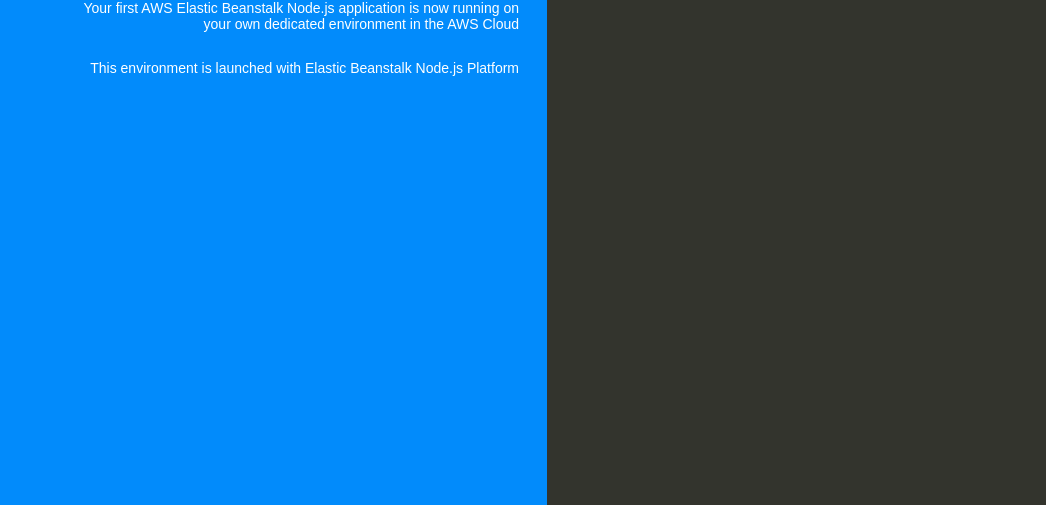
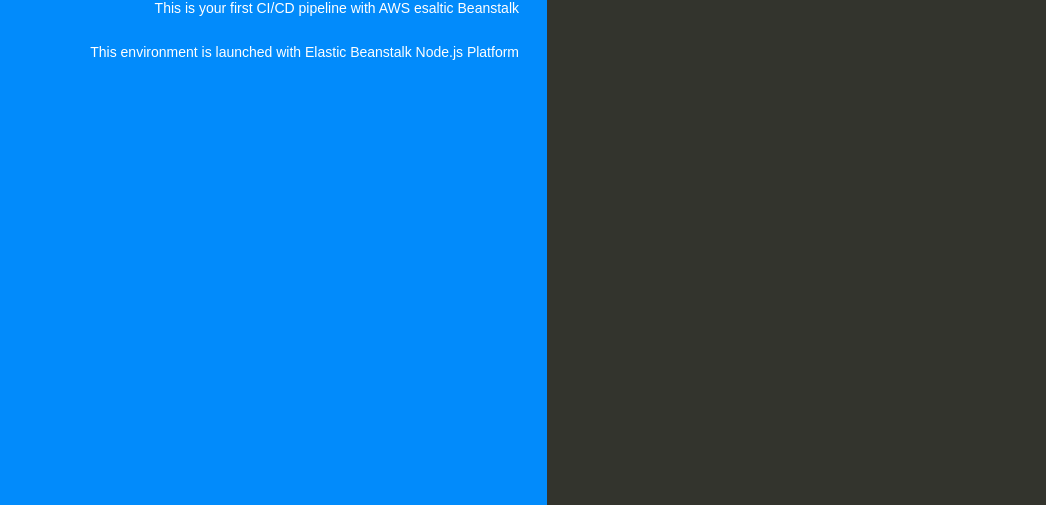
Before and after one commit to RAGHAV1258/aws-test-node-app, a website: page nodejs/index.html in a window 1280 px wide. Shown: the part 295-800 px from the top of the page, without its empty margins (93-1139 px from the left). Drawn offline with Linux system fonts and the light colour scheme.

Commit message:
Update index.html

```diff
--- a/nodejs/index.html
+++ b/nodejs/index.html
@@ -75,7 +75,7 @@
   <body>
     <div class="textColumn">
       <h1>Congratulations</h1>
-      <p>Your first AWS Elastic Beanstalk Node.js application is now running on your own dedicated environment in the AWS Cloud</p>
+      <p>This is your first CI/CD pipeline with AWS esaltic Beanstalk </p>
       <p>This environment is launched with Elastic Beanstalk Node.js Platform</p>
     </div>
     <div class="linksColumn">
```
